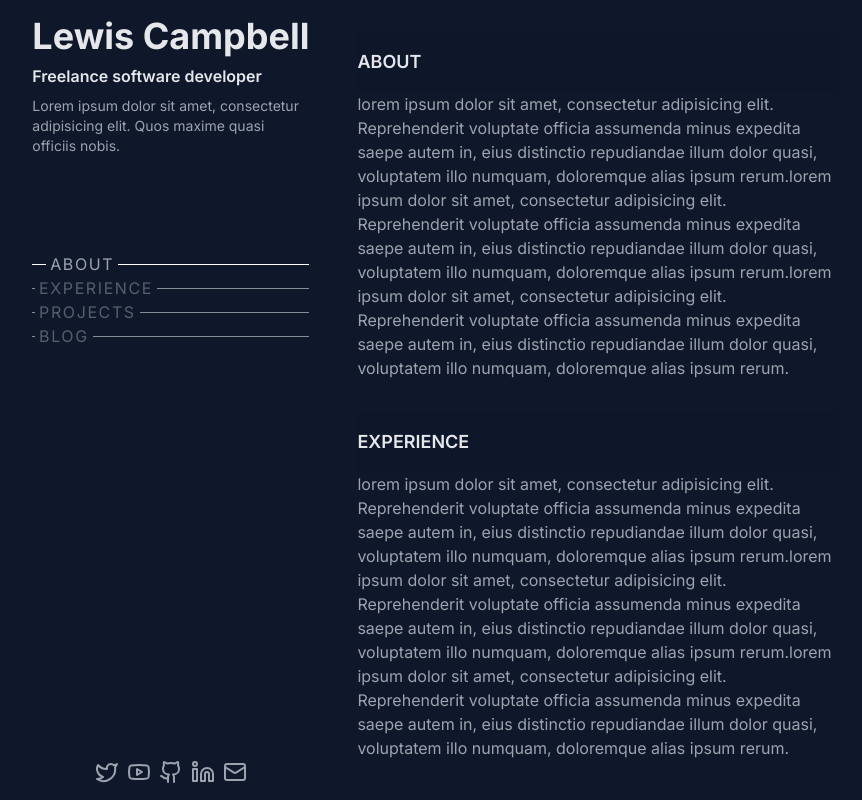
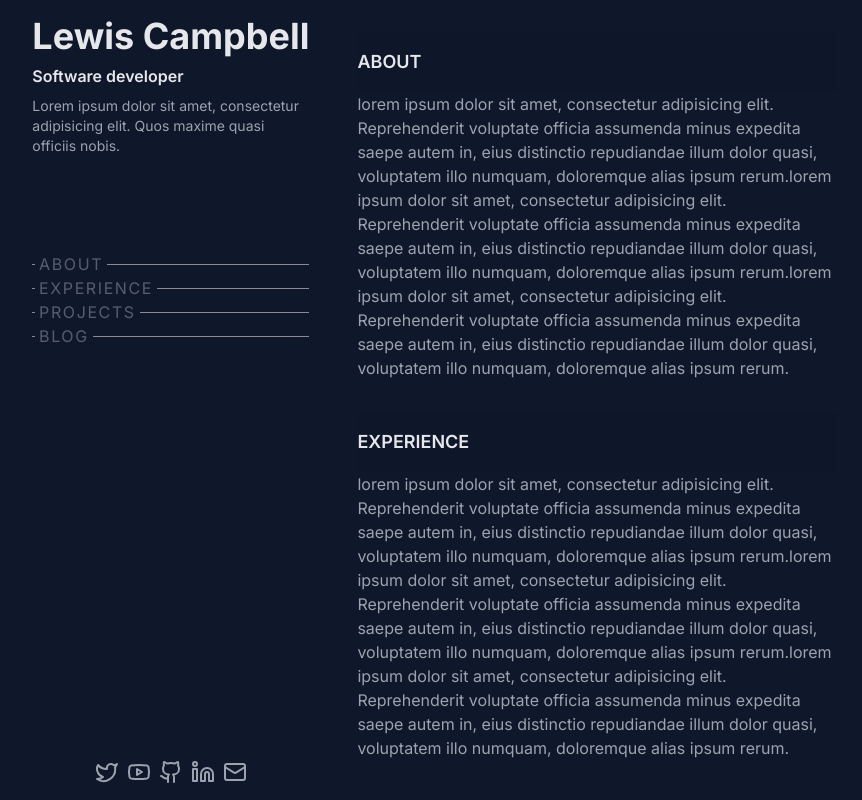
Before and after one commit to Auenc/personal-site, a Next.js app: page / in a window 1280 px wide. Shown: the whole page, without its empty margins (197-1059 px from the left). Built offline with nearby package versions, Linux system fonts and the light colour scheme.

Commit message:
refactor: splitting out bio sections and headings into their own components

```diff
--- a/app/page.tsx
+++ b/app/page.tsx
@@ -1,4 +1,5 @@
 import BioSection from "@/components/bio-section";
+import Nav from "@/components/nav";
 import Socials from "@/components/socials";
 
 export default function Home() {
@@ -6,45 +7,7 @@ export default function Home() {
   return (
     <>
       <main className="h-full p-4 lg:w-8/12 lg:m-auto lg:flex lg:justify-center lg:content-center lg:gap-8">
-        <nav className="w-8/12 lg:w-auto lg:h-full lg:w-100 flex flex-col gap-4 lg:gap-24 lg:content-between lg:justify-between">
-          <section>
-            <h1 className="text-4xl font-bold whitespace-nowrap text-gray-200">
-              Lewis Campbell
-            </h1>
-            <h3 className="text-base font-semibold my-2 text-gray-200">
-              Freelance software developer
-            </h3>
-            <p className="whitespace-normal text-sm">
-              Lorem ipsum dolor sit amet, consectetur adipisicing elit. Quos
-              maxime quasi officiis nobis.
-            </p>
-          </section>
-          <section className="hidden lg:block lg:flex-1">
-            <ul className="tree">
-              <li className="active tracking-widest uppercase">
-                <a href="#about">about</a>
-              </li>
-              <li className="tracking-widest uppercase">
-                <a href="#experience">experience</a>
-              </li>
-              <li className="tracking-widest uppercase">
-                <a href="#projects">PROJECTS</a>
-              </li>
-              <li className="tracking-widest uppercase">
-                <a href="#blog">blog</a>
-              </li>
-            </ul>
-          </section>
-          <section className="lg:self-center">
-            <Socials
-              twitter="https://twitter.com"
-              youtube="https://youtube.com"
-              github="https://github.com"
-              linkedin="https://linkedin.com"
-              email="mailto:ljoncb@gmail.com"
-            />
-          </section>
-        </nav>
+        <Nav />
         <article className="lg:h-full lg:overflow-y-scroll scroll-smooth scroll-m-0 no-scrollbar">
           <BioSection
             title="about"
--- a/components/bio-section.tsx
+++ b/components/bio-section.tsx
@@ -1,3 +1,4 @@
+import Heading from "./heading";
 import Markdown from "react-markdown";
 
 export interface BioSectionProps {
@@ -8,14 +9,7 @@ export interface BioSectionProps {
 const BioSection = ({ title, content }: BioSectionProps) => {
   return (
     <section className="lg:p-4">
-      <div className="sticky top-0 lg:relative bg-slate-900/75 my-8 lg:my-0 py-4 backdrop-blur">
-        <h2
-          id={title}
-          className="font-semibold text-lg text-gray-200 uppercase"
-        >
-          {title}
-        </h2>
-      </div>
+      <Heading text={title} />
       <Markdown>{content}</Markdown>
     </section>
   );
--- /dev/null
+++ b/components/heading.tsx
@@ -0,0 +1,15 @@
+export interface HeadingProps {
+  text: string;
+}
+
+const Heading = ({ text }: HeadingProps) => {
+  return (
+    <div className="sticky top-0 lg:relative bg-slate-900/75 my-8 lg:my-0 py-4 backdrop-blur">
+      <h2 id={text} className="font-semibold text-lg text-gray-200 uppercase">
+        {text}
+      </h2>
+    </div>
+  );
+};
+
+export default Heading;
--- /dev/null
+++ b/components/nav.tsx
@@ -0,0 +1,43 @@
+"use client";
+import Socials from "./socials";
+
+const routes = ["about", "experience", "projects", "blog"];
+
+const Nav = () => {
+  return (
+    <nav className="w-8/12 lg:w-auto lg:h-full lg:w-100 flex flex-col gap-4 lg:gap-24 lg:content-between lg:justify-between">
+      <section>
+        <h1 className="text-4xl font-bold whitespace-nowrap text-gray-200">
+          Lewis Campbell
+        </h1>
+        <h3 className="text-base font-semibold my-2 text-gray-200">
+          Software developer
+        </h3>
+        <p className="whitespace-normal text-sm">
+          Lorem ipsum dolor sit amet, consectetur adipisicing elit. Quos maxime
+          quasi officiis nobis.
+        </p>
+      </section>
+      <section className="hidden lg:block lg:flex-1">
+        <ul className="tree">
+          {routes.map((route, i) => (
+            <li key={`link-${i}`} className={`tracking-widest uppercase`}>
+              <a href={`#${route}`}>{route}</a>
+            </li>
+          ))}
+        </ul>
+      </section>
+      <section className="lg:self-center">
+        <Socials
+          twitter="https://twitter.com"
+          youtube="https://youtube.com"
+          github="https://github.com"
+          linkedin="https://linkedin.com"
+          email="mailto:ljoncb@gmail.com"
+        />
+      </section>
+    </nav>
+  );
+};
+
+export default Nav;
```
